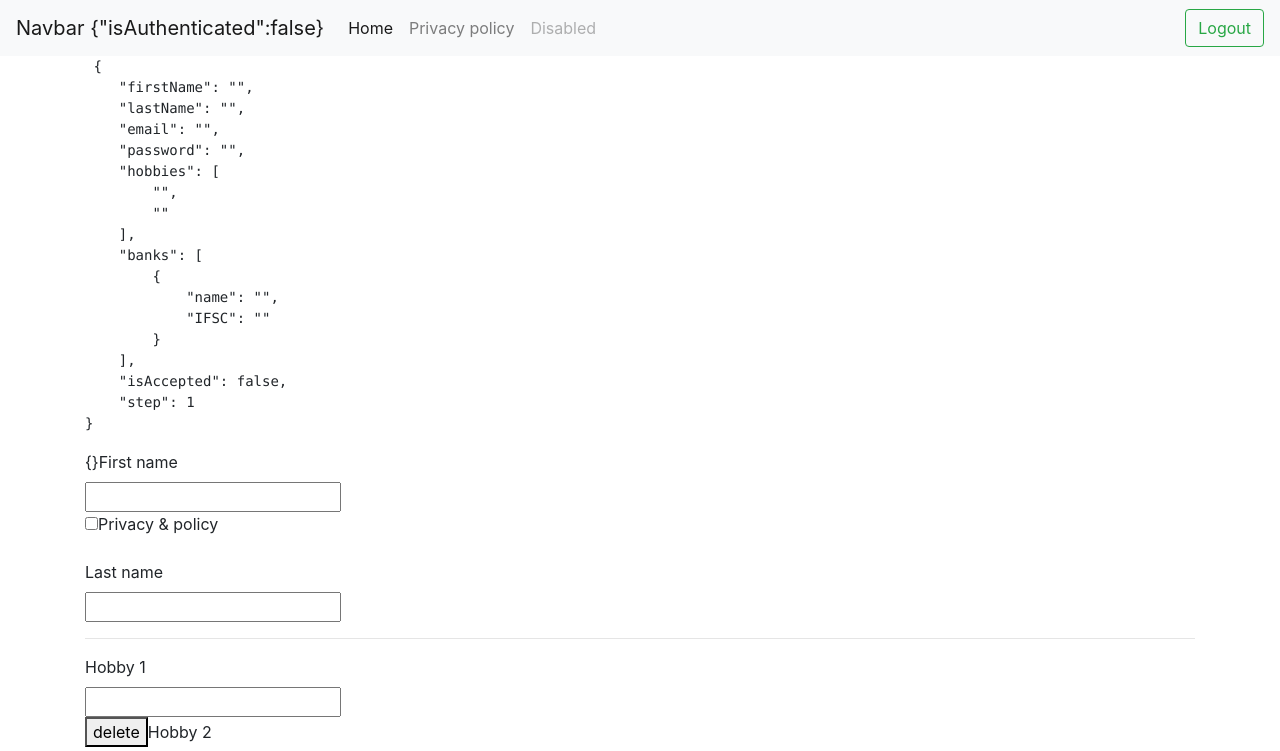
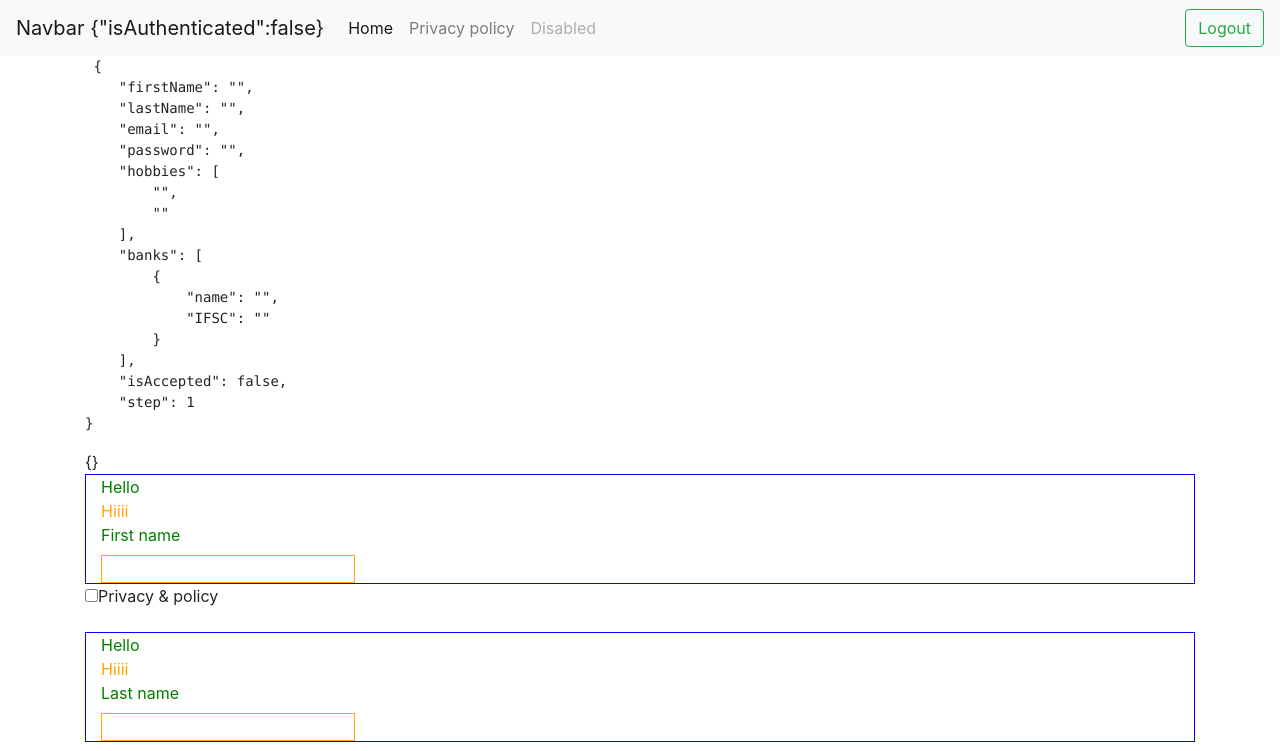
Before and after one commit to MatellioFaruk/react-training, a React (Create React App) app: page /register in a window 1280 px wide. Shown: the top 751 px of the page. Built offline with nearby package versions, Linux system fonts and the light colour scheme.

Commit message:
Add styled-components and update FormInput component

```diff
--- a/package.json
+++ b/package.json
@@ -17,6 +17,7 @@
     "redux": "^5.0.1",
     "redux-logger": "^3.0.6",
     "redux-thunk": "^2.4.2",
+    "styled-components": "^6.1.8",
     "web-vitals": "^2.1.4",
     "yup": "^1.4.0"
   },
--- a/src/components/FormInput.jsx
+++ b/src/components/FormInput.jsx
@@ -1,4 +1,24 @@
 import React from 'react'
+import styled from 'styled-components'
+
+const FormInputContainer = styled.div`
+border:1px solid blue;
+.hello{
+    color:green;
+    .hi{
+        color:orange
+    }
+
+}
+
+`
+
+
+const Input = styled.input`
+border: 1px solid orange;
+color:${(props) => props.color};
+
+`
 
 export default function FormInput({
     label,
@@ -10,15 +30,26 @@ export default function FormInput({
     error
 }) {
     return (
-        <>
-            <label>
+        <FormInputContainer className='container'>
+
+            <div className='hello'>
+                Hello
+                <div className='hi'>Hiiii</div>
+            </div>
+            <label className="hello">
                 {label}
             </label>
             <br />
-            <input name={name} type={type} value={value} onBlur={handleBlur} onChange={handleChange} />
+            <Input
+                color="green"
+                name={name}
+                type={type}
+                value={value}
+                onBlur={handleBlur}
+                onChange={handleChange} />
             <small>
                 {error}
             </small>
-        </>
+        </FormInputContainer>
     )
 }
```
Also changed, not shown: 1 other file (tests, documents, lock files or other folders).
